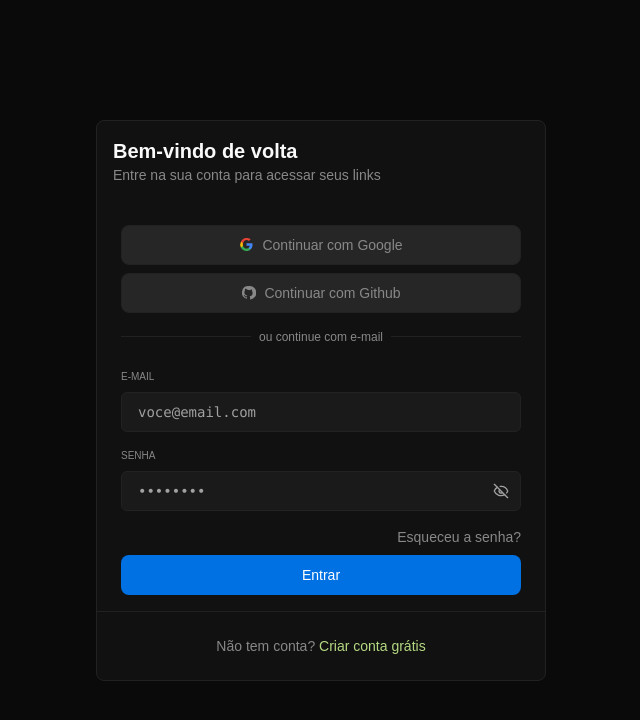
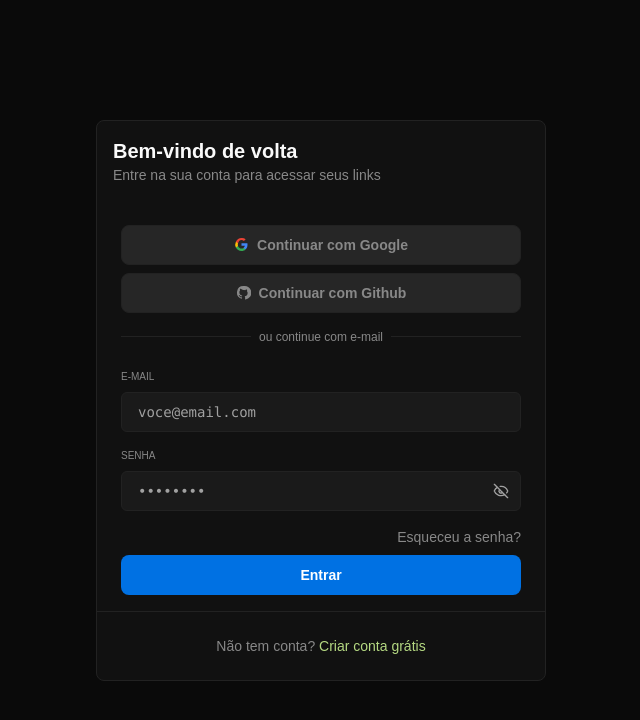
Before and after one commit to censuradho/shrt.fun-app, a React (Vite) app: page / in a window 1280 px wide. Shown: the top 720 px of the page, without its empty margins (319-959 px from the left). Built offline with nearby package versions, Linux system fonts and the light colour scheme; no server answers.

Commit message:
fix(Button): enhance button text styling for improved visibility

```diff
--- a/src/components/Button.tsx
+++ b/src/components/Button.tsx
@@ -45,7 +45,7 @@ export function Button (props: PropsWithChildren<ButtonProps>) {
 
   const classVariants = cn(
     'px-5 text-sm rounded-md flex items-center gap-2 items-center transition-colors',
-    'cursor-pointer disabled:cursor-not-allowed disabled:opacity-50 whitespace-nowrap',
+    'cursor-pointer disabled:cursor-not-allowed disabled:opacity-50 whitespace-nowrap font-semibold text-primary-foreground',
     currentVariant,
     currentSize.container,
     className
```
